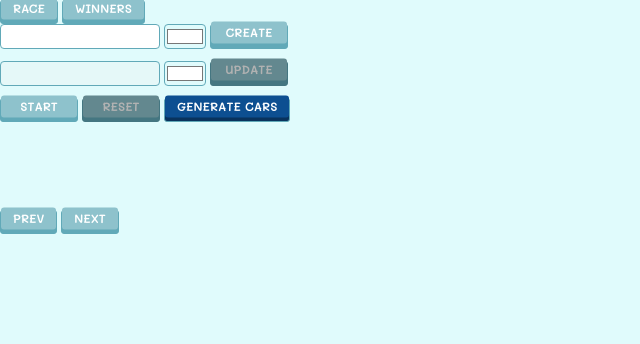
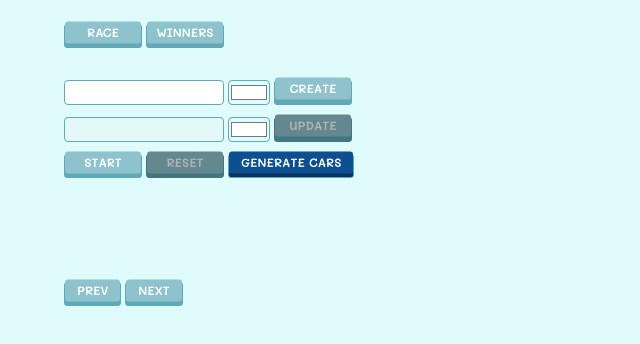
Before and after one commit to evitla/JSFE2021Q1, a website built with webpack: page async-race/src/index.html in a window 1280 px wide. Shown: the whole page, without its empty margins (0-640 px from the left). Built offline with nearby package versions, Linux system fonts and the light colour scheme; files whose address does not match are found by name.

Commit message:
feat: add some style

```diff
--- a/async-race/src/styles/style.scss
+++ b/async-race/src/styles/style.scss
@@ -21,3 +21,25 @@ a {
 li {
   list-style: none;
 }
+
+.header {
+  margin: 1.5rem auto;
+  width: 90%;
+
+  .primary-btn {
+    width: 4.875rem;
+
+    .front {
+      padding: 0.25em;
+    }
+  }
+}
+
+main {
+  margin: 2rem auto;
+  width: 90%;
+}
+
+.pagination {
+  margin-top: 3rem;
+}
```
